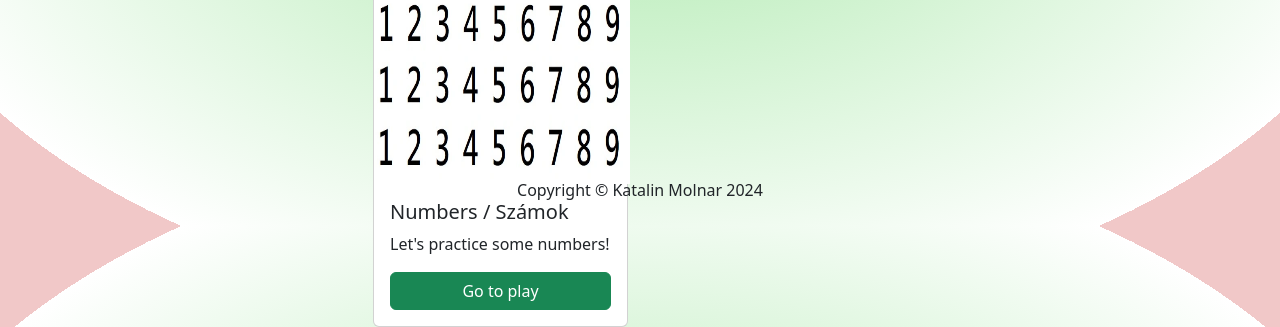
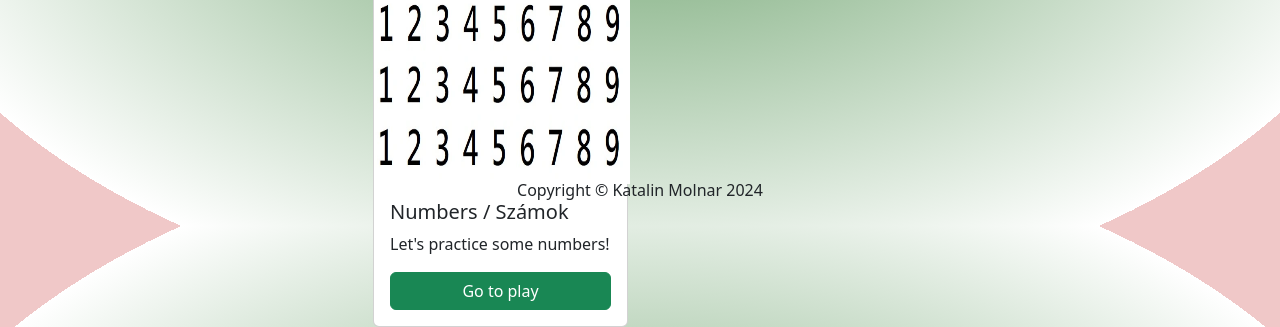
Before and after one commit to molnarlin/learn-hungarian-for-kids-game, a website: page index.html in a window 1280 px wide. Shown: the part 574-901 px from the top of the page. Drawn offline with nearby package versions, Linux system fonts and the light colour scheme.

Commit message:
background colors changed

```diff
--- a/assets/css/styles.css
+++ b/assets/css/styles.css
@@ -11,7 +11,7 @@ body {
     font-family: "Roboto", sans-serif;
     font-weight: 400;
     overflow-x: hidden;
-    background-image: radial-gradient(rgb(172, 233, 172) 2%, white 87%, rgb(241, 200, 200) 1%);
+    background-image: radial-gradient(rgb(105, 160, 105) 2%, white 87%, rgb(240, 200, 200) 1%);
     color: #011808;
   }
 
```
